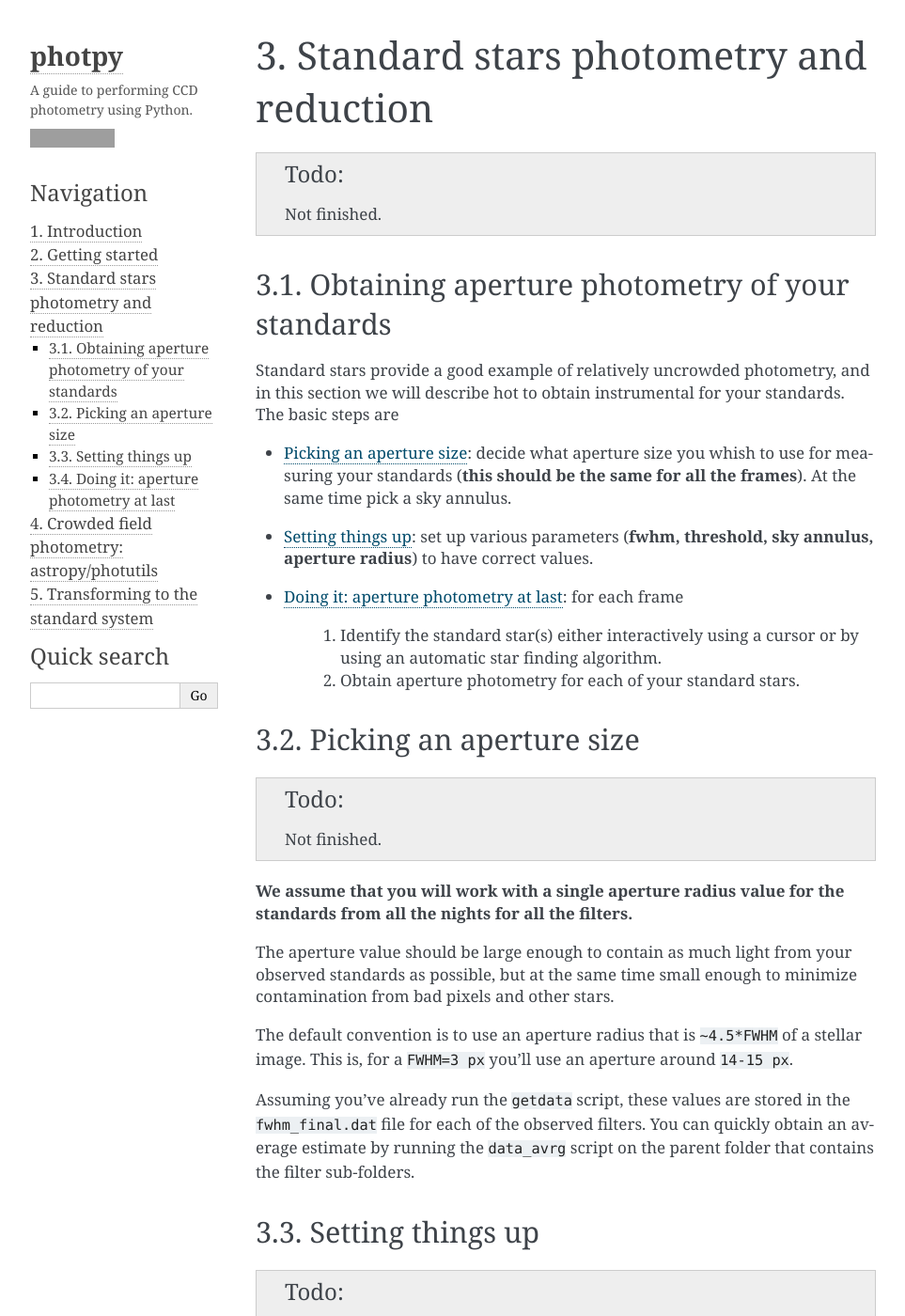
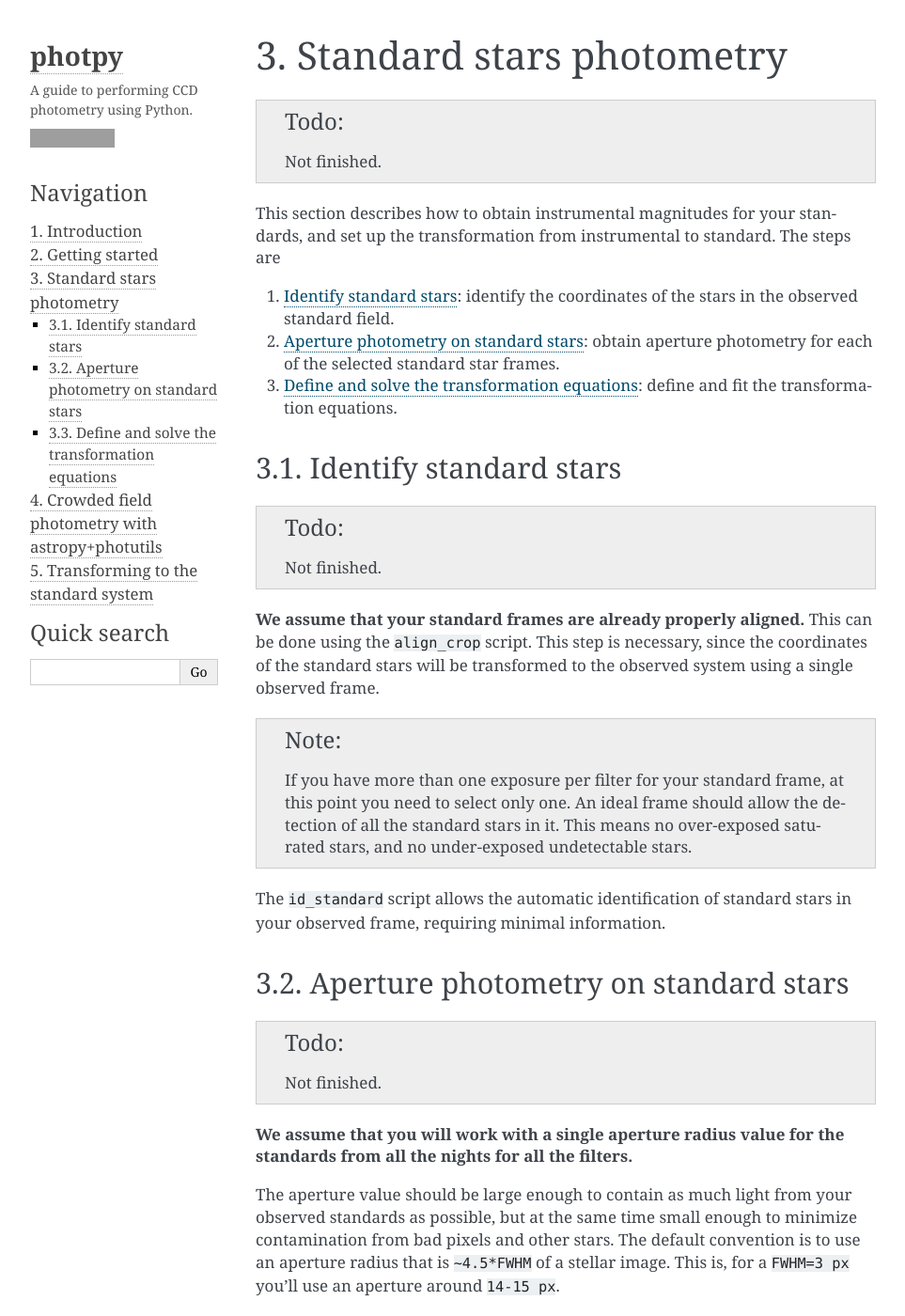
Before and after one commit to Gabriel-p/photpy, a Sphinx documentation site: the page built from docs/source/stand_phot.rst, in a window 1280 px wide and 1400 px high. Shown: the whole window at 94% size, without its empty margins (148-1111 px from the left). Built offline with Sphinx 7.4.7, drawn with Linux system fonts in a browser that asks for light colours; some of the changed text lies outside the part shown; grey boxes are pictures that could not be loaded.

Commit message:
updt docs

```diff
--- a/docs/source/crowd_phot.rst
+++ b/docs/source/crowd_phot.rst
@@ -1,6 +1,6 @@
 
-Crowded field photometry: astropy/photutils
-===========================================
+Crowded field photometry with astropy+photutils
+===============================================
 
 .. todo::
    Not finished.
--- a/docs/source/index.rst
+++ b/docs/source/index.rst
@@ -12,7 +12,7 @@ using `photutils`__, an `astropy`__ affiliated package.
 It follows roughly the same steps outlined in Massey & Lindsey's `A User's Guide
 to Stellar CCD Photometry with IRAF (1992)`__.
 
-It is under development as of November 2016, with much work still needed.
+It is under development as of April 2017, with much work still needed.
 
 .. toctree::
     :hidden:
--- a/docs/source/stand_phot.rst
+++ b/docs/source/stand_phot.rst
@@ -1,32 +1,45 @@
 
-Standard stars photometry and reduction
-=======================================
+Standard stars photometry
+=========================
 
 .. todo::
    Not finished.
 
-Obtaining aperture photometry of your standards
------------------------------------------------
+This section describes how to obtain instrumental magnitudes for your standards,
+and set up the transformation from instrumental to standard. The steps are
 
-Standard stars provide a good example of relatively uncrowded photometry, and in
-this section we will describe hot to obtain instrumental for your standards.
-The basic steps are
-
-- `Picking an aperture size`_: decide what aperture size you whish to use for
-  measuring your standards (**this should be the same for all the frames**). At
-  the same time pick a sky annulus.
-- `Setting things up`_: set up various parameters (**fwhm, threshold, sky
-  annulus, aperture radius**) to have correct values.
-- `Doing it: aperture photometry at last`_: for each frame
-
-   1. Identify the standard star(s) either interactively using a cursor or by
-      using an automatic star finding algorithm.
-
-   2. Obtain aperture photometry for each of your standard stars.
+1. `Identify standard stars`_: identify the coordinates of the stars in the
+   observed standard field.
+2. `Aperture photometry on standard stars`_: obtain aperture photometry for each
+   of the selected standard star frames.
+3. `Define and solve the transformation equations`_: define and fit the
+   transformation equations.
 
 
-Picking an aperture size
-------------------------
+
+Identify standard stars
+-----------------------
+
+.. todo::
+   Not finished.
+
+**We assume that your standard frames are already properly aligned.**
+This can be done using the ``align_crop`` script. This step is necessary, since
+the coordinates of the standard stars will be transformed to the observed system
+using a single observed frame.
+
+.. note::
+  If you have more than one exposure per filter for your standard frame, at this
+  point you need to select only one. An ideal frame should allow the detection
+  of   all the standard stars in it. This means no over-exposed saturated stars,
+  and no   under-exposed undetectable stars.
+
+The ``id_standard`` script allows the automatic identification of standard
+stars in your observed frame, requiring minimal information.
+
+
+Aperture photometry on standard stars
+-------------------------------------
 
 .. todo::
    Not finished.
@@ -37,7 +50,6 @@ standards from all the nights for all the filters.**
 The aperture value should be large enough to contain as much light from
 your observed standards as possible, but at the same time small enough to
 minimize contamination from bad pixels and other stars.
-
 The default convention is to use an aperture radius that is ``~4.5*FWHM`` of a
 stellar image. This is, for a ``FWHM=3 px`` you'll use an aperture around
 ``14-15 px``.
@@ -48,15 +60,21 @@ obtain an average estimate by running the ``data_avrg`` script on the parent
 folder that contains the filter sub-folders.
 
 
-Setting things up
------------------
+
+Define and solve the transformation equations
+---------------------------------------------
 
 .. todo::
    Not finished.
 
+**We assume you are using** `Landolt standards`_. These are the only standards
+supported so far by the code.
 
-Doing it: aperture photometry at last
--------------------------------------
+The previous step generated instrumental magnitudes for all the observed
+standard stars, for each selected frame. The transformation equations are used
+to put these magnitudes on the standard system.
 
-.. todo::
-   Not finished.
+
+
+
+.. _Landolt standards: http://www.eso.org/sci/observing/tools/standards/Landolt.html
```
